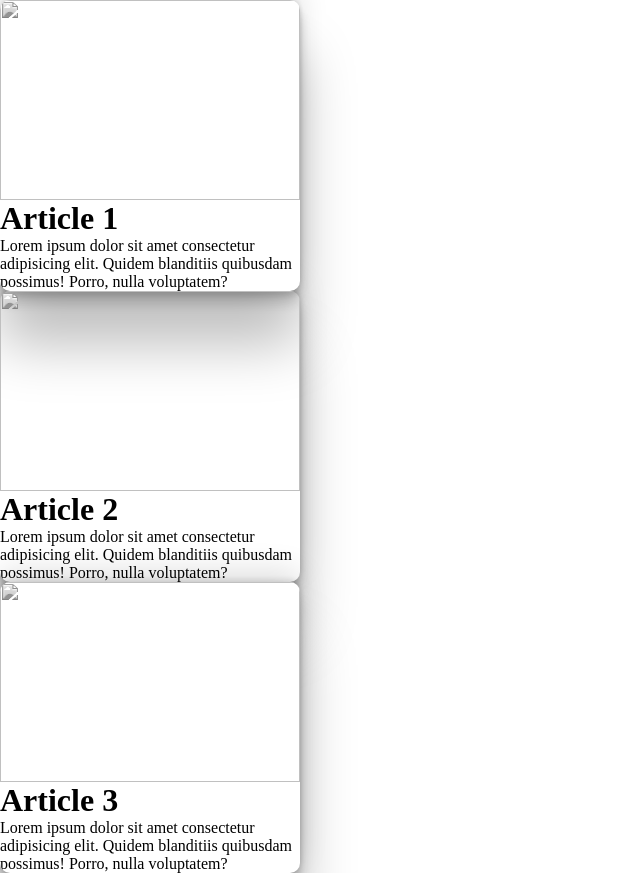
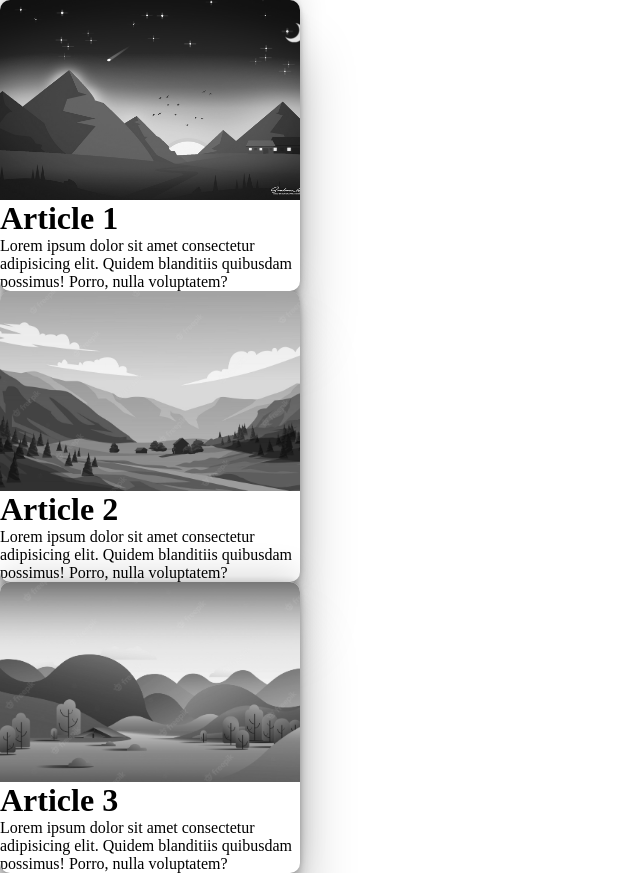
Before and after one commit to Georgesunderscore/flexCard, a plain HTML site: page index.html in a window 1280 px wide. Shown: the whole page, without its empty margins (0-640 px from the left). Drawn offline with Linux system fonts and the light colour scheme.

Commit message:
commit css pour card

```diff
--- a/css/style.css
+++ b/css/style.css
@@ -20,6 +20,8 @@
 
 .card:hover{
     transform: translateY(-10px);
+    transform: scale(1,1.2);
+    transform: rotate(150deg);
 }
 
 .card-header{
--- a/index.html
+++ b/index.html
@@ -11,7 +11,7 @@
     <div id="container">
         <div class="card">
             <div class="card-header">
-                <img src="img/image1.jpg" alt="">
+                <img src="img/image1.png" alt="">
             </div>
             <div class="card-text">
                 <h1>Article 1</h1>
@@ -20,7 +20,7 @@
         </div>
         <div class="card">
             <div class="card-header">
-                <img src="img/image2.jpg" alt="">
+                <img src="img/image2.png" alt="">
             </div>
             <div class="card-text">
                 <h1>Article 2</h1>
@@ -29,7 +29,7 @@
         </div>
         <div class="card">
             <div class="card-header">
-                <img src="img/image3.jpg" alt="">
+                <img src="img/image3.png" alt="">
             </div>
             <div class="card-text">
                 <h1>Article 3</h1>
```
